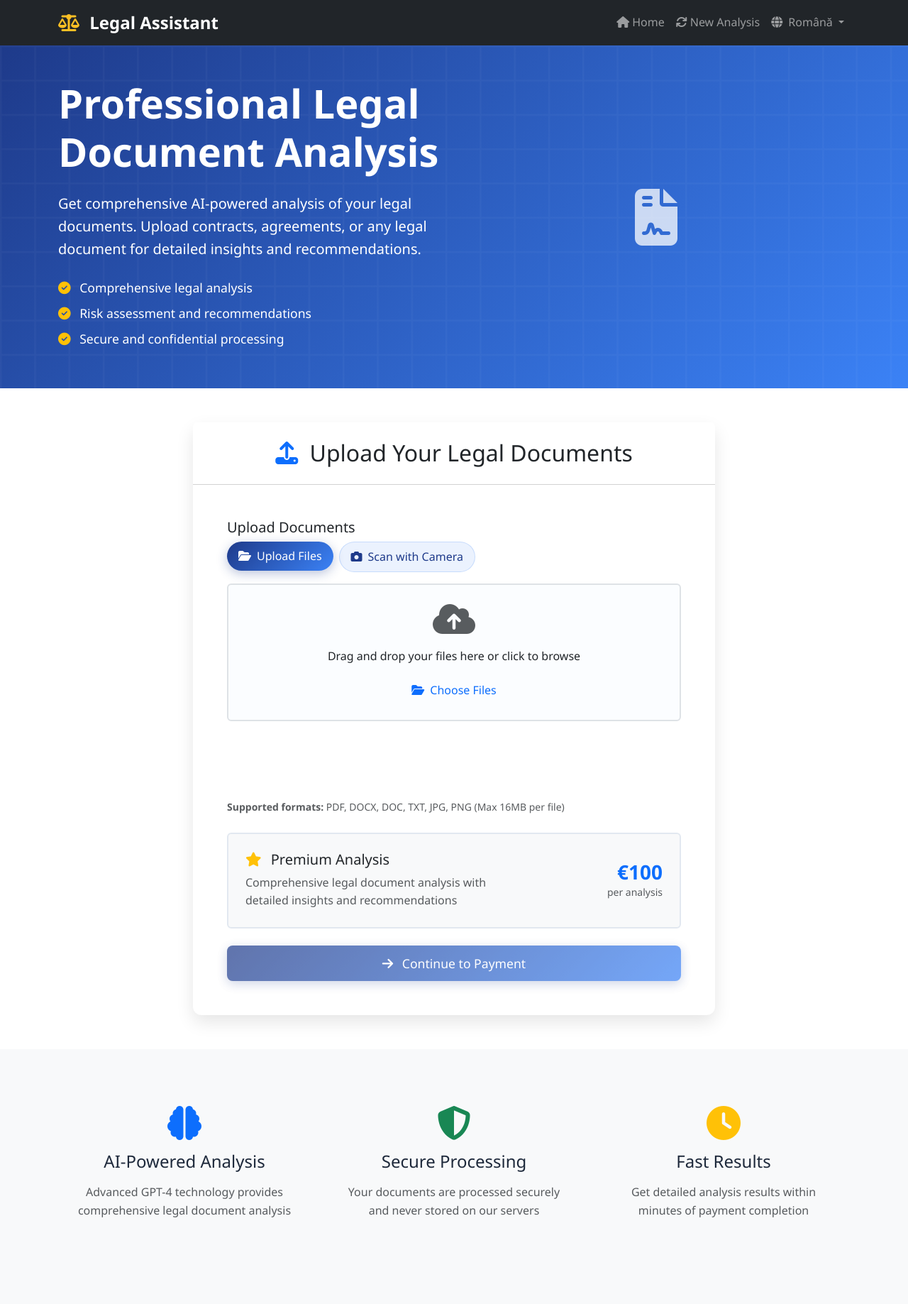
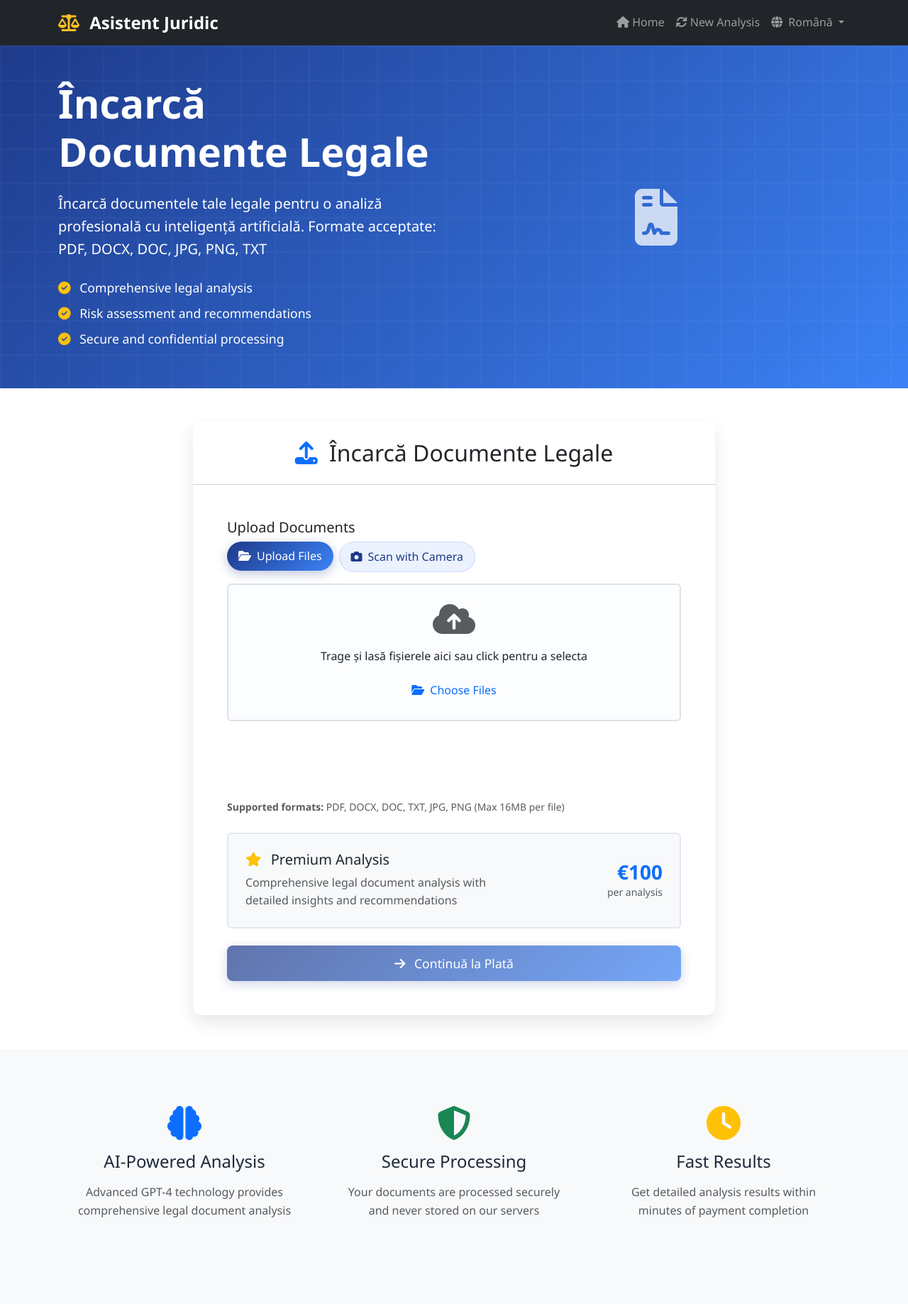
Before and after one commit to BlueAngel888/LegalAsistant.com, a Flask app: page / in a window 1280 px wide. Shown: the top 1837 px of the page at 71% size. Run offline with Flask 3, Linux system fonts and the light colour scheme; the visitor is signed in with stand-in values (Sample User, id 1); some libraries are stand-ins or nearby versions.

Commit message:
Enable internationalization support for the user interface
Implements internationalization (i18n) in base.html and index.html using Flask's templating engine by adding `lang` and `t` context variables to display translated content.

Replit-Commit-Author: Agent
Replit-Commit-Session-Id: 70f929f9-a53e-46bb-93b2-65fb148d2b12
Replit-Commit-Screenshot-Url: https://storage.googleapis.com/screenshot-production-us-central1/80aff0b9-0297-40ab-98d1-219085d14976/b14f1043-1882-486e-b8bc-af91a8bfcbcf.jpg

```diff
--- a/templates/base.html
+++ b/templates/base.html
@@ -1,9 +1,9 @@
 <!DOCTYPE html>
-<html lang="en">
+<html lang="{{ lang if lang else 'en' }}">
 <head>
     <meta charset="UTF-8">
     <meta name="viewport" content="width=device-width, initial-scale=1.0">
-    <title>{% block title %}Legal Assistant - Professional Document Analysis{% endblock %}</title>
+    <title>{% block title %}{{ t.site_title if t else 'Legal Assistant' }} - Professional Document Analysis{% endblock %}</title>
 
     <!-- Bootstrap 5 CSS -->
     <link href="https://cdn.jsdelivr.net/npm/bootstrap@5.3.2/dist/css/bootstrap.min.css" rel="stylesheet">
@@ -22,7 +22,7 @@
         <div class="container">
             <a class="navbar-brand" href="{{ url_for('index') }}">
                 <i class="fas fa-balance-scale me-2"></i>
-                Legal Assistant
+                {{ t.site_title if t else 'Legal Assistant' }}
             </a>
             <button class="navbar-toggler" type="button" data-bs-toggle="collapse" data-bs-target="#navbarNav">
                 <span class="navbar-toggler-icon"></span>
--- a/templates/index.html
+++ b/templates/index.html
@@ -9,11 +9,10 @@
         <div class="row align-items-center">
             <div class="col-lg-6">
                 <h1 class="display-4 fw-bold mb-4">
-                    Professional Legal Document Analysis
+                    {{ t.upload_title }}
                 </h1>
                 <p class="lead mb-4">
-                    Get comprehensive AI-powered analysis of your legal documents.
-                    Upload contracts, agreements, or any legal document for detailed insights and recommendations.
+                    {{ t.upload_description }}
                 </p>
                 <div class="features-list">
                     <div class="feature-item mb-2">
@@ -48,7 +47,7 @@
                     <div class="card-header bg-white py-4">
                         <h2 class="text-center mb-0">
                             <i class="fas fa-upload text-primary me-2"></i>
-                            Upload Your Legal Documents
+                            {{ t.upload_title }}
                         </h2>
                     </div>
                     <div class="card-body p-5">
@@ -75,7 +74,7 @@
                                     <div class="tab-pane fade show active" id="file-upload" role="tabpanel">
                                         <div class="upload-area border border-2 border-dashed rounded p-4 text-center" id="uploadArea">
                                             <i class="fas fa-cloud-upload-alt fa-3x text-muted mb-3"></i>
-                                            <p class="mb-3">Drag and drop your files here or click to browse</p>
+                                            <p class="mb-3">{{ t.drag_drop }}</p>
                                             <input type="file"
                                                    name="file"
                                                    id="file"
@@ -165,7 +164,7 @@
 
                             <button type="submit" class="btn btn-primary btn-lg w-100" id="submitBtn" disabled>
                                 <i class="fas fa-arrow-right me-2"></i>
-                                Continue to Payment
+                                {{ t.continue }}
                             </button>
                         </form>
                     </div>
```
